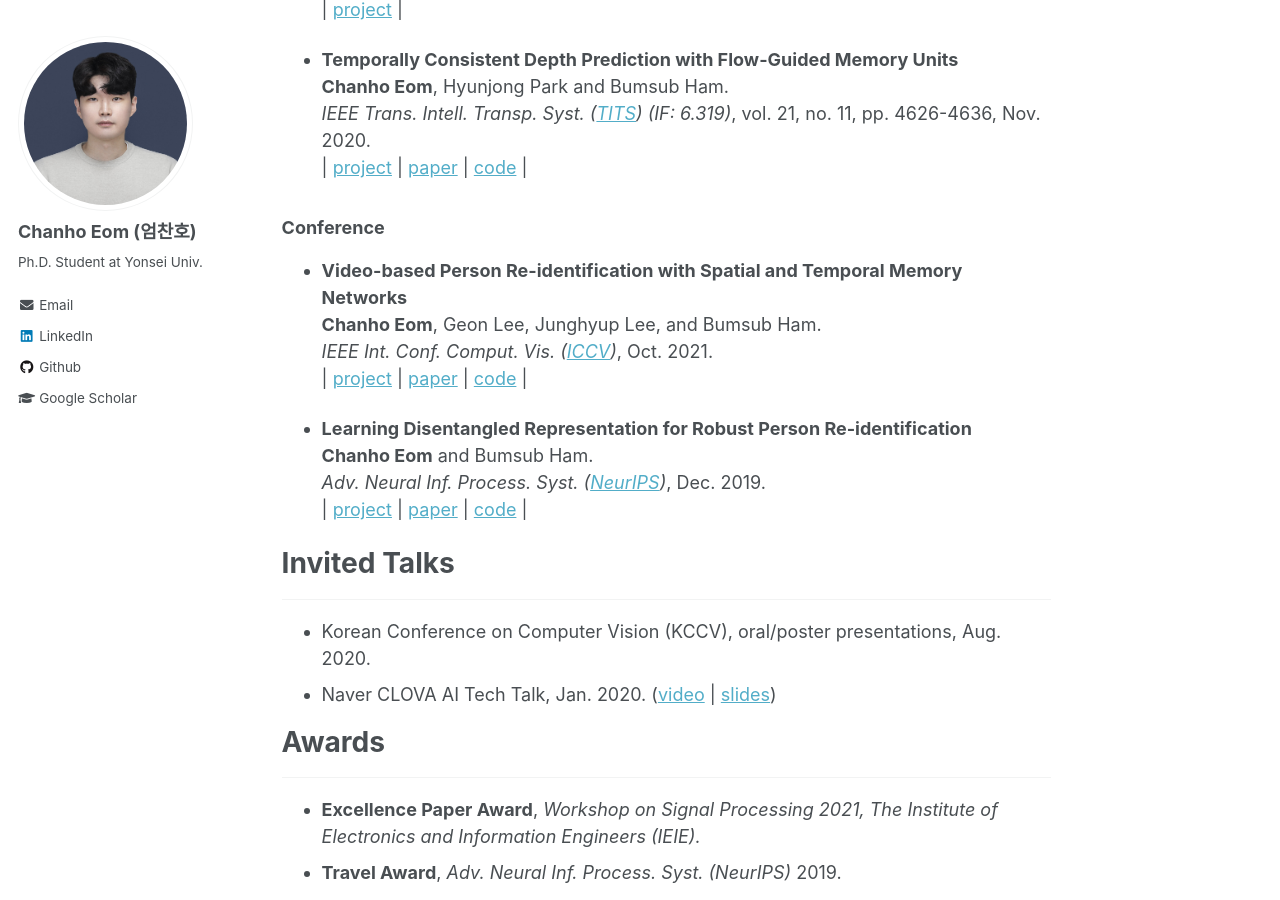
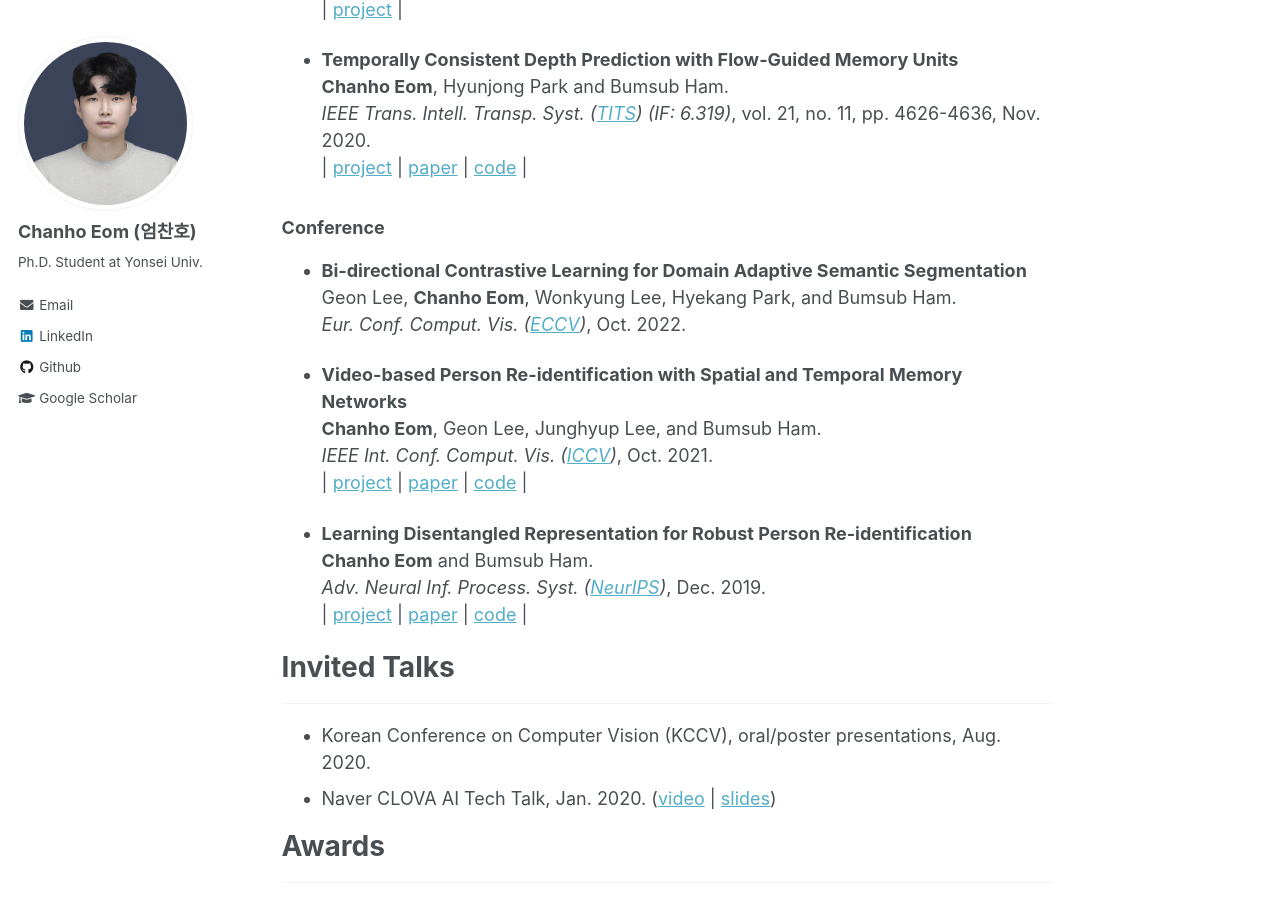
Before and after one commit to chanhoeom/chanhoEom.github.io, a Jekyll site: the page built from _pages/about.md, in a window 1280 px wide and 900 px high, scrolled down 733 px. Built offline with Jekyll 4.4.1, drawn with Linux system fonts in a browser that asks for light colours; some of the changed text lies outside the part shown.

Commit message:
Update about.md

```diff
--- a/_pages/about.md
+++ b/_pages/about.md
@@ -37,6 +37,10 @@ _________________
 \|
 
 ### Conference
+* **Bi-directional Contrastive Learning for Domain Adaptive Semantic Segmentation**
+Geon Lee, **Chanho Eom**, Wonkyung Lee, Hyekang Park, and Bumsub Ham.
+*Eur. Conf. Comput. Vis. ([ECCV](https://eccv2022.ecva.net))*, Oct. 2022.
+
 * **Video-based Person Re-identification with Spatial and Temporal Memory Networks**
 **Chanho Eom**, Geon Lee, Junghyup Lee, and Bumsub Ham.
 *IEEE Int. Conf. Comput. Vis. ([ICCV](https://iccv2021.thecvf.com/home))*, Oct. 2021.
@@ -91,6 +95,8 @@ _________________
 
 # Experience
 _________________
+* **Research Intern** at [Naver CLOVA](https://naver-career.gitbook.io/en/), Jeongja, Korea
+*Jun. 2022 ~ Aug. 2022*
 * **Research Engineer** at [SENSORWAY](http://www.sensorway.co.kr/eng/), Seoul, Korea
 *Jun. 2015 ~ Feb. 2016*
   - Participated in projects on Perimeter Intrusion Detection System (PIDS)
```
